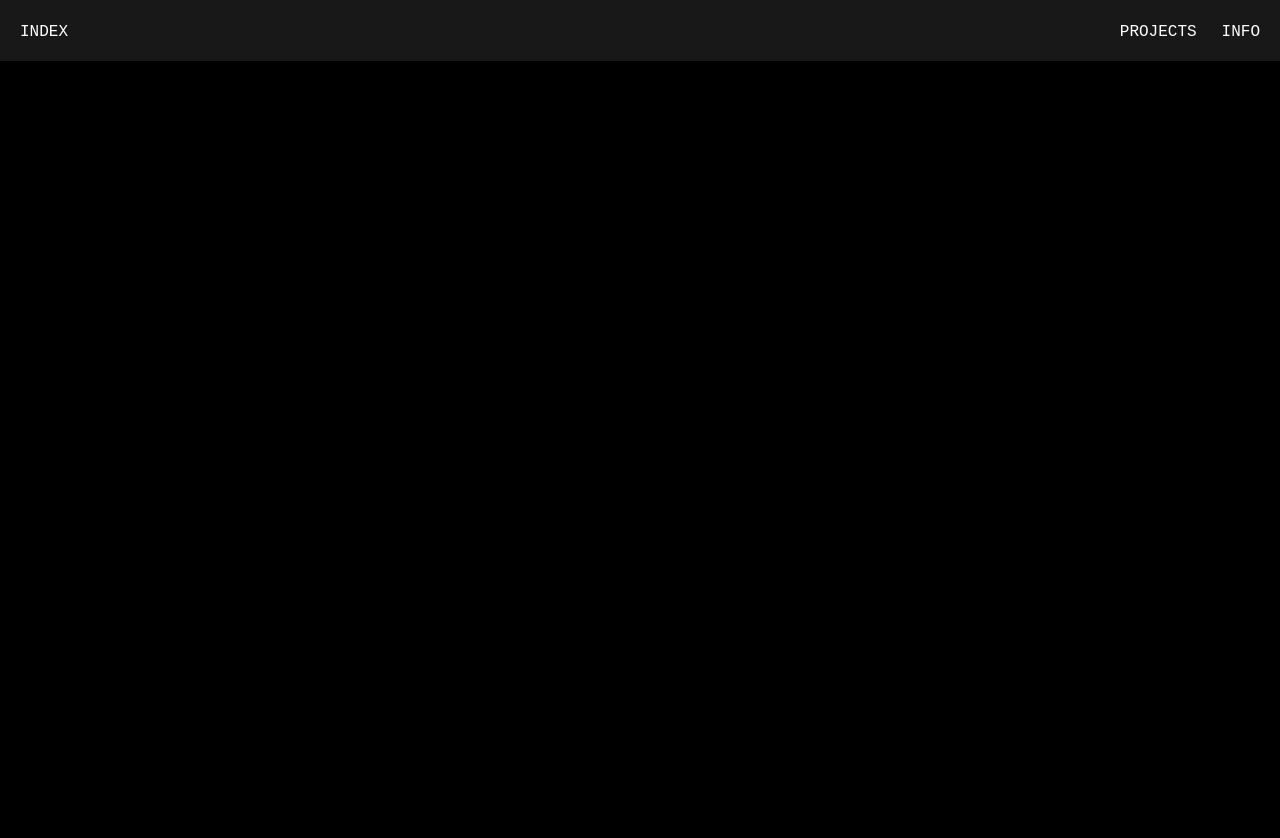
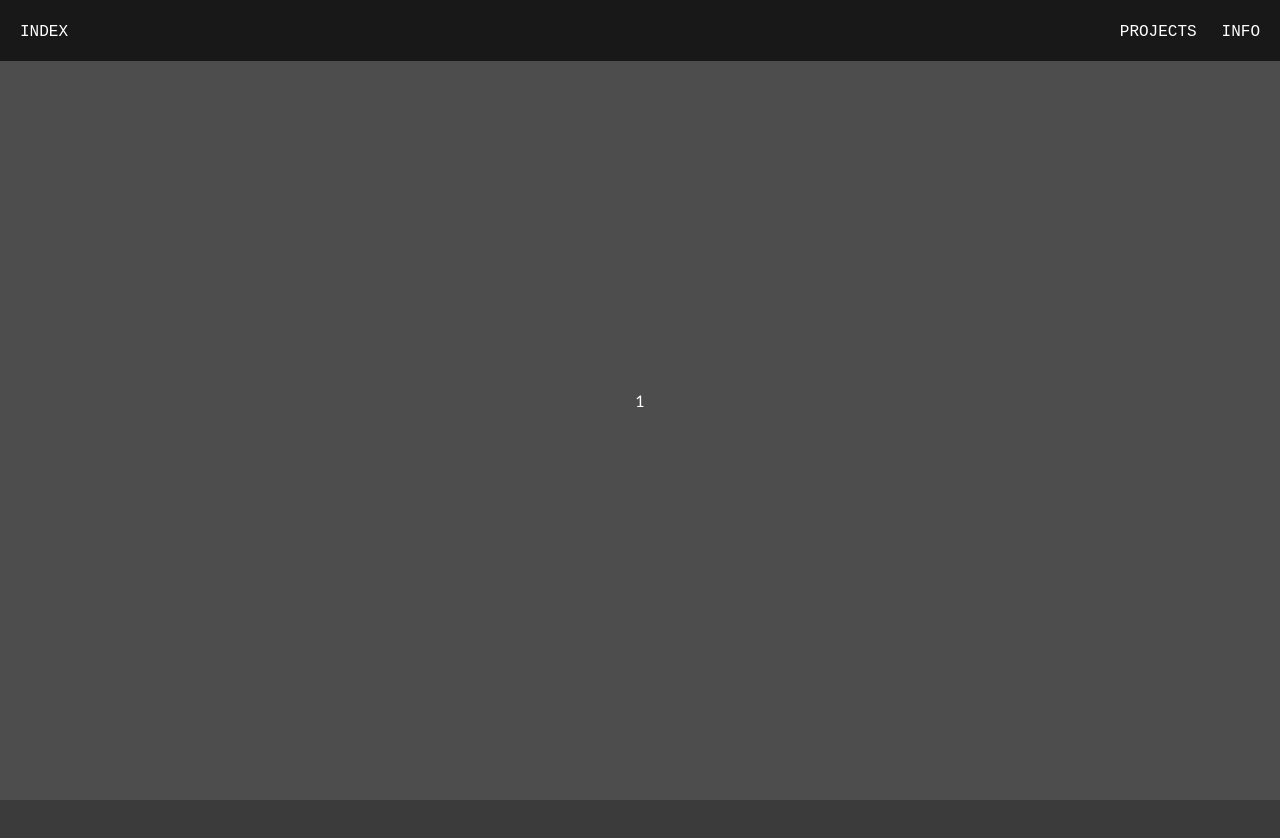
Before and after one commit to AgyapalSingh/next-testing, a Next.js app: page /info in a window 1280 px wide. Shown: the top 838 px of the page. Before the commit the page ends 800 px from the top, so only its background shows below. Built offline with nearby package versions, Linux system fonts and the light colour scheme.

Commit message:
Info Page Updated

```diff
--- a/app/globals.css
+++ b/app/globals.css
@@ -122,3 +122,39 @@ p span {
 .project-5 {
   background-color: rgb(26, 25, 25);
 }
+
+
+
+/* Info Page */
+.ag-info-container {
+  display: flex;
+  flex-direction: column;
+}
+
+.ag-info {
+  display: flex;
+  height: 100vh;
+  width: 100%;
+  justify-content: center;
+  align-items: center;
+}
+
+.info-1 {
+  background-color: rgb(77, 77, 77);
+}
+
+.info-2 {
+  background-color: rgb(59, 59, 59);
+}
+
+.info-3 {
+  background-color: rgb(43, 43, 43);
+}
+
+.info-4 {
+  background-color: rgb(39, 39, 39);
+}
+
+.info-5 {
+  background-color: rgb(26, 25, 25);
+}
--- a/app/info/page.jsx
+++ b/app/info/page.jsx
@@ -1,11 +1,21 @@
 export const metadata = {
-  title: 'Info | Agyapal Singh',
+  title: "Info | Agyapal Singh",
 };
 
 const Info = () => {
   return (
-    <div>Info page</div>
-  )
-}
+    <section className="ag-info-container">
+      <div className="ag-info info-1">1</div>
+
+      <div className="ag-info info-2">2</div>
+
+      <div className="ag-info info-3">3</div>
+
+      <div className="ag-info info-4">4</div>
+
+      <div className="ag-info info-5">5</div>
+    </section>
+  );
+};
 
 export default Info;
```
